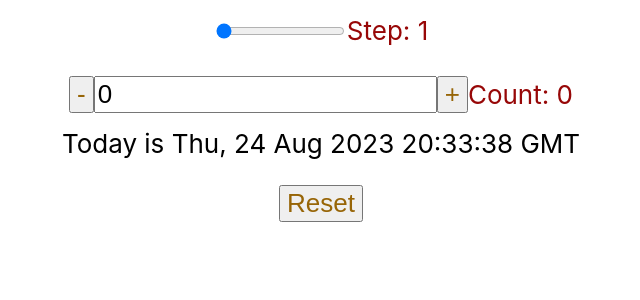
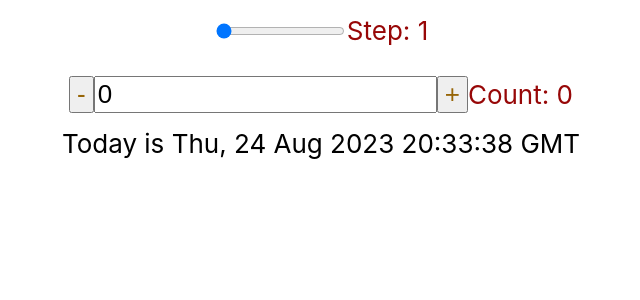
Before and after one commit to 1vaPetkova/date-counter, a React (Create React App) app: page / in a window 1280 px wide. Shown: the top 300 px of the page, without its empty margins (319-959 px from the left). Built offline with nearby package versions, Linux system fonts and the light colour scheme.

Commit message:
refactor

```diff
--- a/src/App.js
+++ b/src/App.js
@@ -23,9 +23,13 @@ function App() {
       <Count count={count} steps={step} setNumber={changeCount} />
       <Message count={count} />
       <p>
-        <button className="button" onClick={reset}>
-          Reset
-        </button>
+        {count !== 0 || step !== 1 ? (
+          <button className="button" onClick={reset}>
+            Reset
+          </button>
+        ) : (
+          <></>
+        )}
       </p>
     </div>
   );
```
